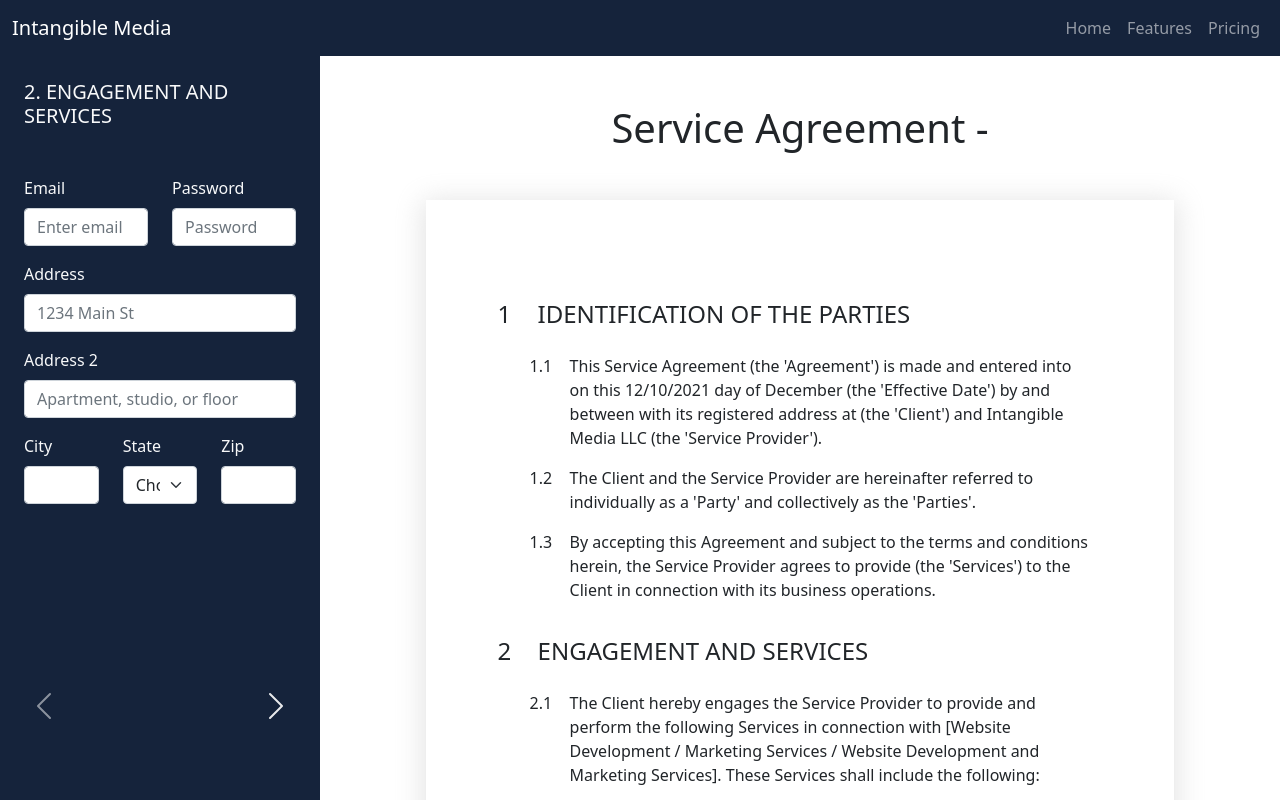
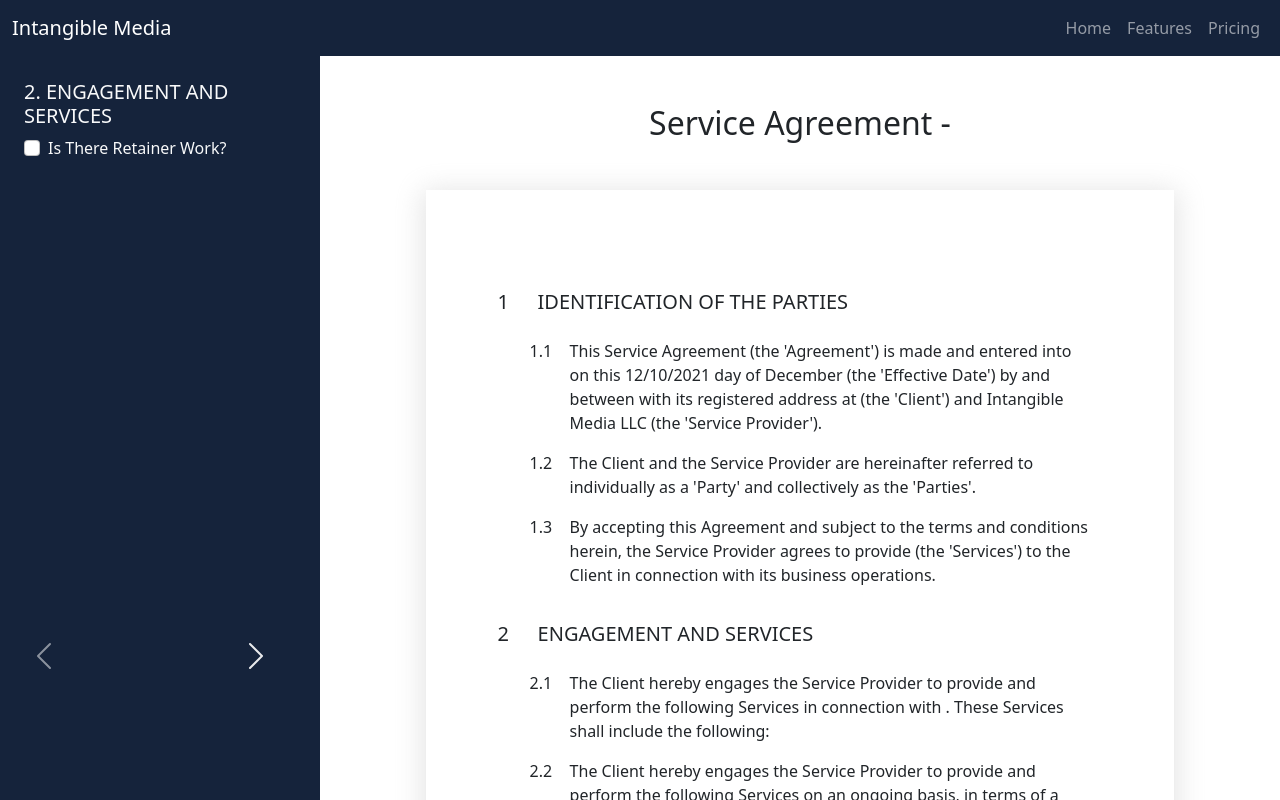
Before and after one commit to Bowtieman143/simplyfill, a Next.js app in the folder frontend/: page / in a window 1280 px wide. Both pictures are taken after a click on the button "Next". Built offline with nearby package versions, Linux system fonts and the light colour scheme.

Commit message:
Added a retainer check box now I am making the reatainer work and one off work dynamic

```diff
--- a/frontend/components/ContractSections/EngagementAndServices.js
+++ b/frontend/components/ContractSections/EngagementAndServices.js
@@ -1,24 +1,31 @@
 import { Col, Form, Row, Button } from "react-bootstrap";
 
 export default function EngagementAndServices(props) {
-  const { businessName, currentDate } = props;
+  const { selectedServices, selectedSubServices, isRetainer } = props;
 
   return (
     <li>
-      <h4>ENGAGEMENT AND SERVICES</h4>
+      <h5>ENGAGEMENT AND SERVICES</h5>
       <ol>
         <li>
           <p>
             The Client hereby engages the Service Provider to provide and
-            perform the following Services in connection with [Website
-            Development / Marketing Services / Website Development and Marketing
-            Services]. These Services shall include the following:
+            perform the following Services in connection with{" "}
+            {selectedServices.map((service) => (
+              <span>
+                {`${service.name}`}
+                {selectedServices.length > 1 ? " / " : ""}
+              </span>
+            ))}{" "}
+            . These Services shall include the following:
           </p>
         </li>
         <ol>
-          <li>
-            <p>Website Development</p>
-          </li>
+          {selectedSubServices.map((subService) => (
+            <li>
+              <p>{subService}</p>
+            </li>
+          ))}
         </ol>
         <li>
           <p>
--- a/frontend/components/ContractSections/FeesForServicesPerformed.js
+++ b/frontend/components/ContractSections/FeesForServicesPerformed.js
@@ -3,7 +3,7 @@ import { Col, Form, Row, Button } from "react-bootstrap";
 export default function FeesForServicesPerformed(props) {
   return (
     <li>
-      <h4>FEES FOR SERVICES PERFORMED</h4>
+      <h5>FEES FOR SERVICES PERFORMED</h5>
     </li>
   );
 }
--- a/frontend/components/ContractSections/IdentificationOfTheParties.js
+++ b/frontend/components/ContractSections/IdentificationOfTheParties.js
@@ -11,7 +11,7 @@ export default function IdentificationOfTheParties(props) {
 
   return (
     <li>
-      <h4>IDENTIFICATION OF THE PARTIES</h4>
+      <h5>IDENTIFICATION OF THE PARTIES</h5>
       <ol>
         <li>
           <p>
@@ -33,7 +33,7 @@ export default function IdentificationOfTheParties(props) {
             By accepting this Agreement and subject to the terms and conditions
             herein, the Service Provider agrees to provide{" "}
             {selectedServices.map((service) => (
-              <span>{`${service} `}</span>
+              <span>{`${service.name} `}</span>
             ))}{" "}
             (the 'Services') to the Client in connection with its business
             operations.
--- a/frontend/components/ContractSections/ObligationsOfTheClient.js
+++ b/frontend/components/ContractSections/ObligationsOfTheClient.js
@@ -3,7 +3,7 @@ import { Col, Form, Row, Button } from "react-bootstrap";
 export default function ObligationsOfTheClient(props) {
   return (
     <li>
-      <h4>OBLIGATIONS OF THE CLIENT</h4>
+      <h5>OBLIGATIONS OF THE CLIENT</h5>
     </li>
   );
 }
--- a/frontend/components/ContractSections/ServicePeriodAndTermination.js
+++ b/frontend/components/ContractSections/ServicePeriodAndTermination.js
@@ -3,7 +3,7 @@ import { Col, Form, Row, Button } from "react-bootstrap";
 export default function ServicePeriodAndTermination(props) {
   return (
     <li>
-      <h4>SERVICE PERIOD AND TERMINATION</h4>
+      <h5>SERVICE PERIOD AND TERMINATION</h5>
       <ol>
         <li>
           <p>
--- a/frontend/components/primary.js
+++ b/frontend/components/primary.js
@@ -6,9 +6,19 @@ import FeesForServicesPerformed from "./ContractSections/FeesForServicesPerforme
 import ObligationsOfTheClient from "./ContractSections/ObligationsOfTheClient";
 
 export default function Sidebar(props) {
-
-  const monthNames = ["January", "February", "March", "April", "May", "June",
-    "July", "August", "September", "October", "November", "December"
+  const monthNames = [
+    "January",
+    "February",
+    "March",
+    "April",
+    "May",
+    "June",
+    "July",
+    "August",
+    "September",
+    "October",
+    "November",
+    "December",
   ];
   let currentDate = new Date();
   const dd = String(currentDate.getDate()).padStart(2, "0");
@@ -18,11 +28,17 @@ export default function Sidebar(props) {
 
   currentDate = mm + "/" + dd + "/" + yyyy;
 
-  const { businessName, businessAddress, selectedServices } = props;
+  const {
+    businessName,
+    businessAddress,
+    selectedServices,
+    selectedSubServices,
+    isRetainer,
+  } = props;
 
   return (
     <Col md={9} id="primary" className="pt-5">
-      <h1 className="text-center mb-5">Service Agreement - {businessName}</h1>
+      <h2 className="text-center mb-5">Service Agreement - {businessName}</h2>
       <div id="contract">
         <ol className="">
           <IdentificationOfTheParties
@@ -30,8 +46,13 @@ export default function Sidebar(props) {
             currentDate={currentDate}
             currentMonth={currentMonth}
             businessAddress={businessAddress}
-            selectedServices={selectedServices} />
-          <EngagementAndServices />
+            selectedServices={selectedServices}
+          />
+          <EngagementAndServices
+            selectedServices={selectedServices}
+            selectedSubServices={selectedSubServices}
+            isRetainer={isRetainer}
+          />
           <ServicePeriodAndTermination />
           <FeesForServicesPerformed />
           <ObligationsOfTheClient />
--- a/frontend/components/sidebar.js
+++ b/frontend/components/sidebar.js
@@ -2,6 +2,8 @@ import { Col, Form, Row, Button, Carousel } from "react-bootstrap";
 
 export default function Sidebar(props) {
   const {
+    isRetainer,
+    setIsRetainer,
     businessName,
     setBusinessName,
     businessAddress,
@@ -10,6 +12,8 @@ export default function Sidebar(props) {
     setServices,
     selectedServices,
     setSelectedServices,
+    selectedSubServices,
+    setSelectedSubServices,
   } = props;
 
   return (
@@ -47,16 +51,17 @@ export default function Sidebar(props) {
                 {services.map((service) => (
                   <Form.Check
                     type="checkbox"
-                    id={`service-${service}`}
-                    label={service}
-                    key={service}
+                    id={`service-${service.name}`}
+                    label={service.name}
+                    key={service.name}
                     onChange={(e) => {
                       if (e.target.checked === true) {
                         setSelectedServices([...selectedServices, service]);
                       } else {
                         setSelectedServices(
                           selectedServices.filter(
-                            (deselectedService) => deselectedService !== service
+                            (deselectedService) =>
+                              deselectedService.name !== service.name
                           )
                         );
                       }
@@ -68,48 +73,47 @@ export default function Sidebar(props) {
           </Form>
         </Carousel.Item>
         <Carousel.Item>
-          <h5 className="mb-5">2. ENGAGEMENT AND SERVICES</h5>
+          <h5 className="">2. ENGAGEMENT AND SERVICES</h5>
           <Form>
-            <Row className="mb-3">
-              <Form.Group as={Col} controlId="formGridEmail">
-                <Form.Label>Email</Form.Label>
-                <Form.Control type="email" placeholder="Enter email" />
+            <Row className="my-9">
+              <Form.Group controlId="formretainercheckbox">
+                <Form.Check
+                  type="checkbox"
+                  id="retainer-checkbox"
+                  label="Is There Retainer Work?"
+                />
               </Form.Group>
-
-              <Form.Group as={Col} controlId="formGridPassword">
-                <Form.Label>Password</Form.Label>
-                <Form.Control type="password" placeholder="Password" />
-              </Form.Group>
-            </Row>
-
-            <Form.Group className="mb-3" controlId="formGridAddress1">
-              <Form.Label>Address</Form.Label>
-              <Form.Control placeholder="1234 Main St" />
-            </Form.Group>
-
-            <Form.Group className="mb-3" controlId="formGridAddress2">
-              <Form.Label>Address 2</Form.Label>
-              <Form.Control placeholder="Apartment, studio, or floor" />
-            </Form.Group>
-
-            <Row className="mb-3">
-              <Form.Group as={Col} controlId="formGridCity">
-                <Form.Label>City</Form.Label>
-                <Form.Control />
-              </Form.Group>
-
-              <Form.Group as={Col} controlId="formGridState">
-                <Form.Label>State</Form.Label>
-                <Form.Select defaultValue="Choose...">
-                  <option>Choose...</option>
-                  <option>...</option>
-                </Form.Select>
-              </Form.Group>
-
-              <Form.Group as={Col} controlId="formGridZip">
-                <Form.Label>Zip</Form.Label>
-                <Form.Control />
-              </Form.Group>
+              {selectedServices.map((service) => (
+                <div>
+                  <h6>{service.name}</h6>
+                  <hr />
+                  <Form.Group className="mb-3">
+                    {service.subServices.map((subService) => (
+                      <Form.Check
+                        type="checkbox"
+                        id={`oneoff-service-${subService}`}
+                        label={subService}
+                        key={subService}
+                        onChange={(e) => {
+                          if (e.target.checked === true) {
+                            setSelectedSubServices([
+                              ...selectedSubServices,
+                              subService,
+                            ]);
+                          } else {
+                            setSelectedSubServices(
+                              selectedSubServices.filter(
+                                (deselectedSubService) =>
+                                  deselectedSubService !== subService
+                              )
+                            );
+                          }
+                        }}
+                      />
+                    ))}
+                  </Form.Group>
+                </div>
+              ))}
             </Row>
           </Form>
         </Carousel.Item>
--- a/frontend/pages/index.js
+++ b/frontend/pages/index.js
@@ -6,14 +6,47 @@ import Sidebar from "../components/sidebar";
 import Primary from "../components/primary";
 
 export default function Home() {
+  const [isRetainer, setIsRetainer] = useState(false)
   const [businessName, setBusinessName] = useState("");
   const [businessAddress, setBusinessAddress] = useState("");
   const [selectedServices, setSelectedServices] = useState([]);
+  const [selectedSubServices, setSelectedSubServices] = useState([])
   const [services, setServices] = useState([
-    "Website Development",
-    "Graphic Design",
-    "Photography",
-    "Videography",
+    {
+      name: "Website Development",
+      subServices: [
+        "Hosting",
+        "Google Analytics Setup",
+        "Monthly Mantainace",
+        "Custom Child Theme",
+        "Develop Webpages Based on Mockup Designs",
+      ],
+    },
+    {
+      name: "Graphic Design",
+      subServices: [
+        "Logo Design",
+        "Brand Guide",
+        "Website Mockups",
+        "Website Prototypes",
+        "1 Hour Website Consultation"
+      ],
+    },
+    {
+      name: "Photography",
+      subServices: [
+        "Headshots",
+        "Interior Shots",
+        "Exterior Shots"
+      ],
+    },
+    {
+      name: "Videography",
+      subServices: [
+        "30 Second Promotional Video",
+        "5 Minute Video"
+      ],
+    },
   ]);
 
   return (
@@ -39,11 +72,17 @@ export default function Home() {
             setServices={setServices}
             selectedServices={selectedServices}
             setSelectedServices={setSelectedServices}
+            selectedSubServices={selectedSubServices}
+            setSelectedSubServices={setSelectedSubServices}
+            isRetainer={isRetainer}
+            setIsRetainer={setIsRetainer}
           />
           <Primary
             businessName={businessName}
             businessAddress={businessAddress}
             selectedServices={selectedServices}
+            selectedSubServices={selectedSubServices}
+            isRetainer={isRetainer}
           />
         </Row>
       </Container>
--- a/frontend/styles/style.scss
+++ b/frontend/styles/style.scss
@@ -52,12 +52,12 @@ a {
   margin-bottom: 15px;
 }
 
-#primary #contract ol li h4 {
+#primary #contract ol li h5 {
   margin-bottom: 25px;
 }
 
 #primary #contract ol p:before,
-#primary #contract ol h4:before {
+#primary #contract ol h5:before {
   content: counters(item, ".") " ";
   counter-increment: item;
   position: absolute;
@@ -68,11 +68,12 @@ a {
 #sidebar .carousel.slide {
   height: 80vh;
   position: relative;
+  overflow-y: auto;
 }
 
-#sidebar .carousel-caption {
-  position: relative;
-}
+// #sidebar .carousel-caption {
+//   position: relative;
+// }
 
 #sidebar .carousel-control-prev,
 #sidebar .carousel-control-next {
@@ -80,8 +81,9 @@ a {
   display: block;
   width: 40px;
   height: 40px;
-  bottom: 0;
-  margin-top: calc(80vh - 30px);
+  top: 70vh;
+  right: 20px;
+  z-index: 5000;
 }
 
 /* import bootstrap to set changes */
```
